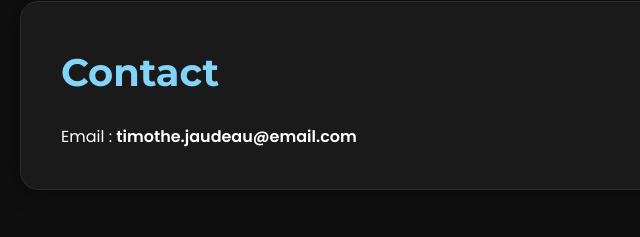
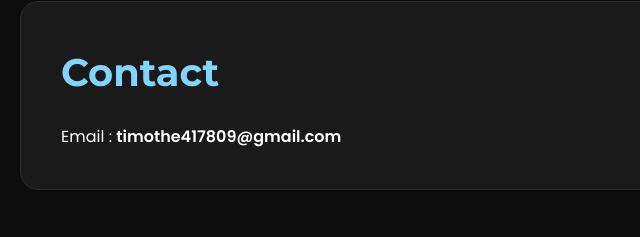
Before and after one commit to timothejn/portfolio, a plain HTML site: page index.html in a window 1280 px wide. Shown: the part 3264-3501 px from the top of the page, 0-640 px from the left. Drawn offline with nearby package versions, Linux system fonts and the light colour scheme.

Commit message:
Update contact email address in index.html

```diff
--- a/index.html
+++ b/index.html
@@ -154,7 +154,7 @@
         <!-- SECTION CONTACT -->
         <section id="contact" class="card" data-aos="fade-up" data-aos-duration="1500">
             <h2>Contact</h2>
-            <p>Email : <strong>timothe.jaudeau@email.com</strong></p>
+            <p>Email : <strong>timothe417809@gmail.com</strong></p>
         </section>
 
         <!-- CV Télécharger -->
```
